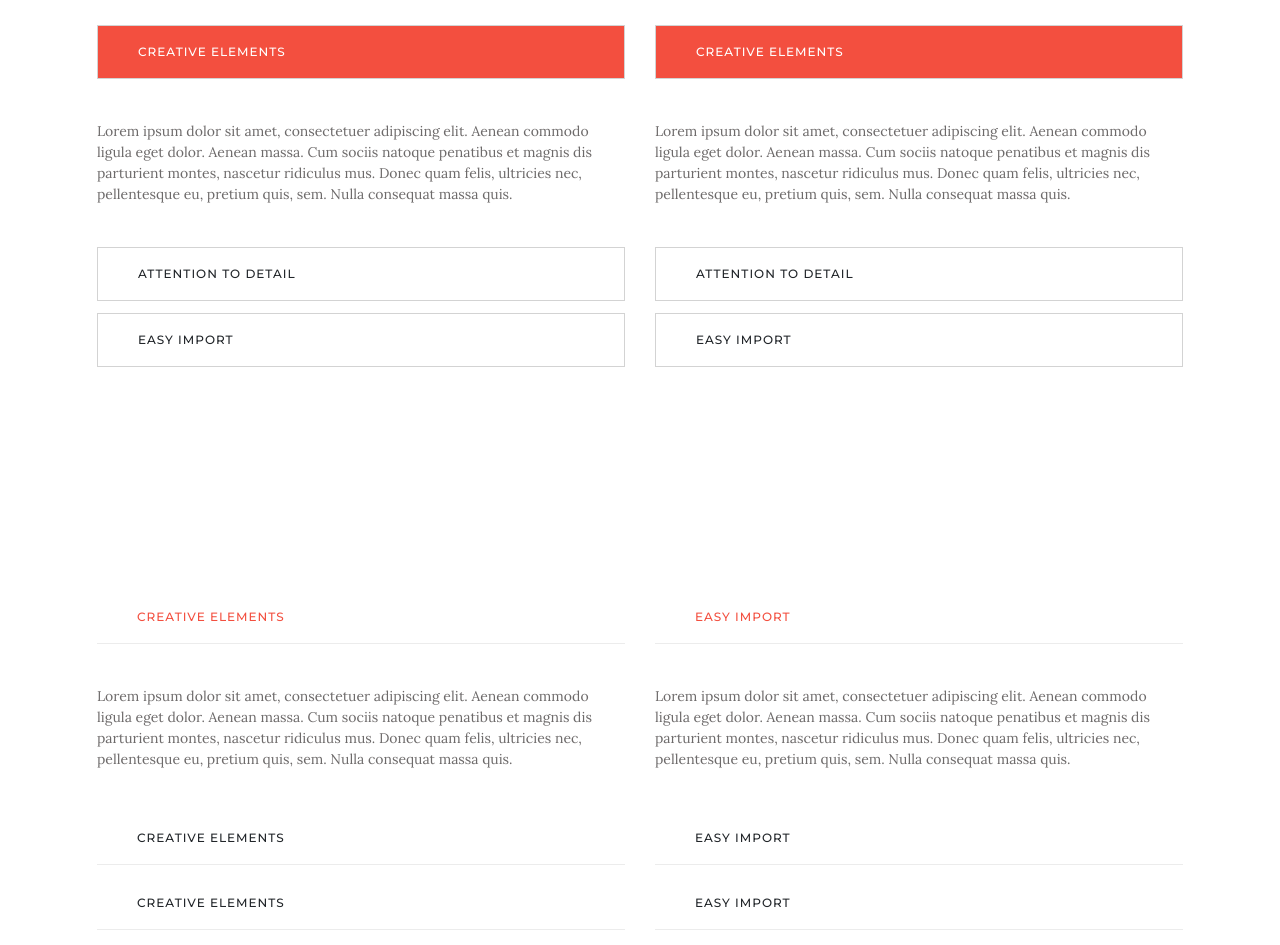
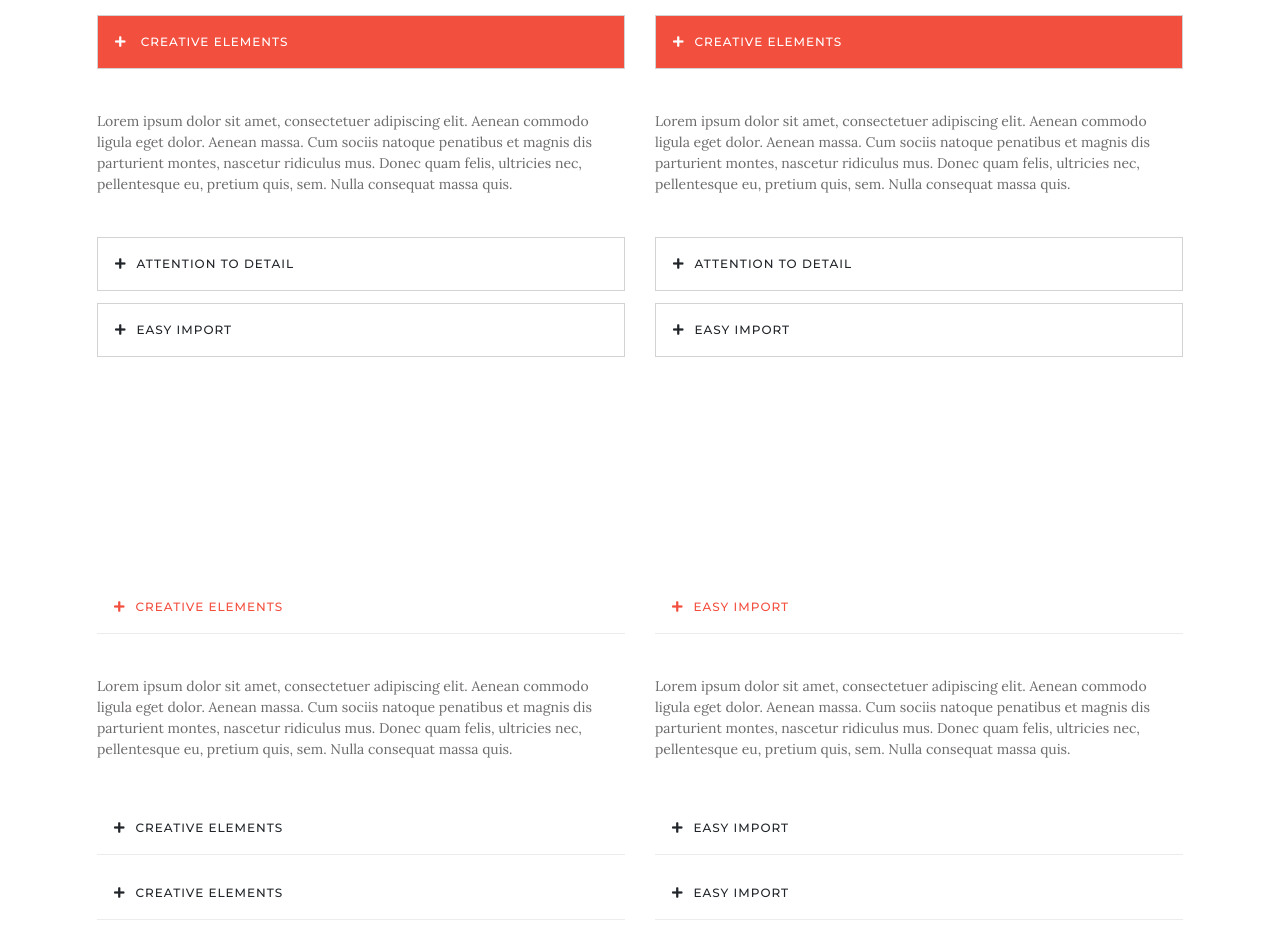
Before and after one commit to MezemovRufetCode/FronFinalPage3, a plain HTML site: page Page3/index.html in a window 1280 px wide. Shown: the part 421-1366 px from the top of the page. Drawn offline with nearby package versions, Linux system fonts and the light colour scheme; a web font is replaced by a local one.

Commit message:
Add files via upload

```diff
--- a/Page3/assets/JS/script.js
+++ b/Page3/assets/JS/script.js
@@ -47,4 +47,12 @@ $(document).ready(function () {
     $(this).next().slideToggle();
   });
   // active row
+
+  let allHeading = document.querySelectorAll(".accordion .first .heading");
+  allHeading.forEach((head) => {
+    head.onmouseenter = function () {
+      let myicon = document.querySelectorAll(".accordion .first .heading span");
+      console.log(myicon);
+    };
+  });
 });
--- a/Page3/assets/SASS/main.scss
+++ b/Page3/assets/SASS/main.scss
@@ -192,7 +192,7 @@ header {
 #entrance {
   background-color: #fafaf9;
   .desc {
-    padding: 75px 0px;
+    padding: 70px 0px;
     h3 {
       font-size: 50px;
       line-height: 1.32em;
@@ -218,13 +218,16 @@ header {
         margin: 12px 0px;
         border: 1px solid lightgray;
         display: block;
-        padding: 17px 40px;
+        padding: 17px;
         transition: 0.3s;
         &:hover {
           background-color: #f34f3f;
           color: white;
         }
         p {
+          span {
+            padding-right: 10px;
+          }
           font-family: "Montserrat", sans-serif;
           margin: 0px;
           font-size: 12px;
@@ -254,12 +257,15 @@ header {
         margin: 12px 0px;
         border-bottom: 1px solid rgb(236, 236, 236);
         display: block;
-        padding: 17px 40px;
+        padding: 17px;
         transition: 0.3s;
         &:hover {
           color: #f34f3f;
         }
         p {
+          span {
+            padding-right: 10px;
+          }
           font-family: "Montserrat", sans-serif;
           margin: 0px;
           font-size: 12px;
--- a/Page3/index.html
+++ b/Page3/index.html
@@ -277,8 +277,11 @@
                 <div class="accordion">
                     <div class="first col-lg-6">
                         <div class="allRow">
+                            <!-- minus icon
+                                <i class="fas fa-minus"></i> -->
+
                             <div class="heading creativeEl active">
-                                <p>CREATIVE ELEMENTS</p>
+                                <p><span><span><i class="fas fa-plus"></i></span> CREATIVE ELEMENTS</p>
                             </div>
                             <div class="content">
                                 Lorem ipsum dolor sit amet, consectetuer adipiscing elit. Aenean commodo ligula eget
@@ -290,7 +293,7 @@
                             </div>
 
                             <div class="heading attention">
-                                <p>ATTENTION TO DETAIL</p>
+                                <p><span><i class="fas fa-plus"></i></span>ATTENTION TO DETAIL</p>
                             </div>
                             <div class="content" style="display: none;">
                                 Lorem ipsum dolor sit amet, consectetuer adipiscing elit. Aenean commodo ligula eget
@@ -302,7 +305,7 @@
                             </div>
 
                             <div class="heading EIMPORT">
-                                <p>EASY IMPORT</p>
+                                <p><span><i class="fas fa-plus"></i></span>EASY IMPORT</p>
                             </div>
                             <div class="content" style="display: none;">
                                 Lorem ipsum dolor sit amet, consectetuer adipiscing elit. Aenean commodo ligula eget
@@ -319,7 +322,7 @@
                     <div class="second col-lg-6">
                         <div class="allRow">
                             <div class="heading creativeEl active">
-                                <p>CREATIVE ELEMENTS</p>
+                                <p><span><i class="fas fa-plus"></i></span>CREATIVE ELEMENTS</p>
                             </div>
                             <div class="content">
                                 Lorem ipsum dolor sit amet, consectetuer adipiscing elit. Aenean commodo ligula eget
@@ -331,7 +334,7 @@
                             </div>
 
                             <div class="heading attention">
-                                <p>ATTENTION TO DETAIL</p>
+                                <p><span><i class="fas fa-plus"></i></span>ATTENTION TO DETAIL</p>
                             </div>
                             <div class="content" style="display: none;">
                                 Lorem ipsum dolor sit amet, consectetuer adipiscing elit. Aenean commodo ligula eget
@@ -343,7 +346,7 @@
                             </div>
 
                             <div class="heading EIMPORT">
-                                <p>EASY IMPORT</p>
+                                <p><span><i class="fas fa-plus"></i></span>EASY IMPORT</p>
                             </div>
                             <div class="content" style="display: none;">
                                 Lorem ipsum dolor sit amet, consectetuer adipiscing elit. Aenean commodo ligula eget
@@ -361,7 +364,7 @@
                     <div class="first col-lg-6">
                         <div class="allRow">
                             <div class="heading creativeEl active">
-                                <p>CREATIVE ELEMENTS</p>
+                                <p><span><i class="fas fa-plus"></i></span>CREATIVE ELEMENTS</p>
                             </div>
                             <div class="content">
                                 Lorem ipsum dolor sit amet, consectetuer adipiscing elit. Aenean commodo ligula eget
@@ -373,7 +376,7 @@
                             </div>
 
                             <div class="heading attention">
-                                <p>CREATIVE ELEMENTS</p>
+                                <p><span><i class="fas fa-plus"></i></span>CREATIVE ELEMENTS</p>
                             </div>
                             <div class="content" style="display: none;">
                                 Lorem ipsum dolor sit amet, consectetuer adipiscing elit. Aenean commodo ligula eget
@@ -385,7 +388,7 @@
                             </div>
 
                             <div class="heading EIMPORT">
-                                <p>CREATIVE ELEMENTS</p>
+                                <p><span><i class="fas fa-plus"></i></span>CREATIVE ELEMENTS</p>
                             </div>
                             <div class="content" style="display: none;">
                                 Lorem ipsum dolor sit amet, consectetuer adipiscing elit. Aenean commodo ligula eget
@@ -402,7 +405,7 @@
                     <div class="second col-lg-6">
                         <div class="allRow">
                             <div class="heading creativeEl active">
-                                <p>EASY IMPORT</p>
+                                <p><span><i class="fas fa-plus"></i></span>EASY IMPORT</p>
                             </div>
                             <div class="content">
                                 Lorem ipsum dolor sit amet, consectetuer adipiscing elit. Aenean commodo ligula eget
@@ -414,7 +417,7 @@
                             </div>
 
                             <div class="heading attention">
-                                <p>EASY IMPORT</p>
+                                <p><span><i class="fas fa-plus"></i></span>EASY IMPORT</p>
                             </div>
                             <div class="content" style="display: none;">
                                 Lorem ipsum dolor sit amet, consectetuer adipiscing elit. Aenean commodo ligula eget
@@ -426,7 +429,7 @@
                             </div>
 
                             <div class="heading EIMPORT">
-                                <p>EASY IMPORT</p>
+                                <p><span><i class="fas fa-plus"></i></span>EASY IMPORT</p>
                             </div>
                             <div class="content" style="display: none;">
                                 Lorem ipsum dolor sit amet, consectetuer adipiscing elit. Aenean commodo ligula eget
```
Also changed, not shown: Page3/assets/SASS/main.css, 1 other file.
